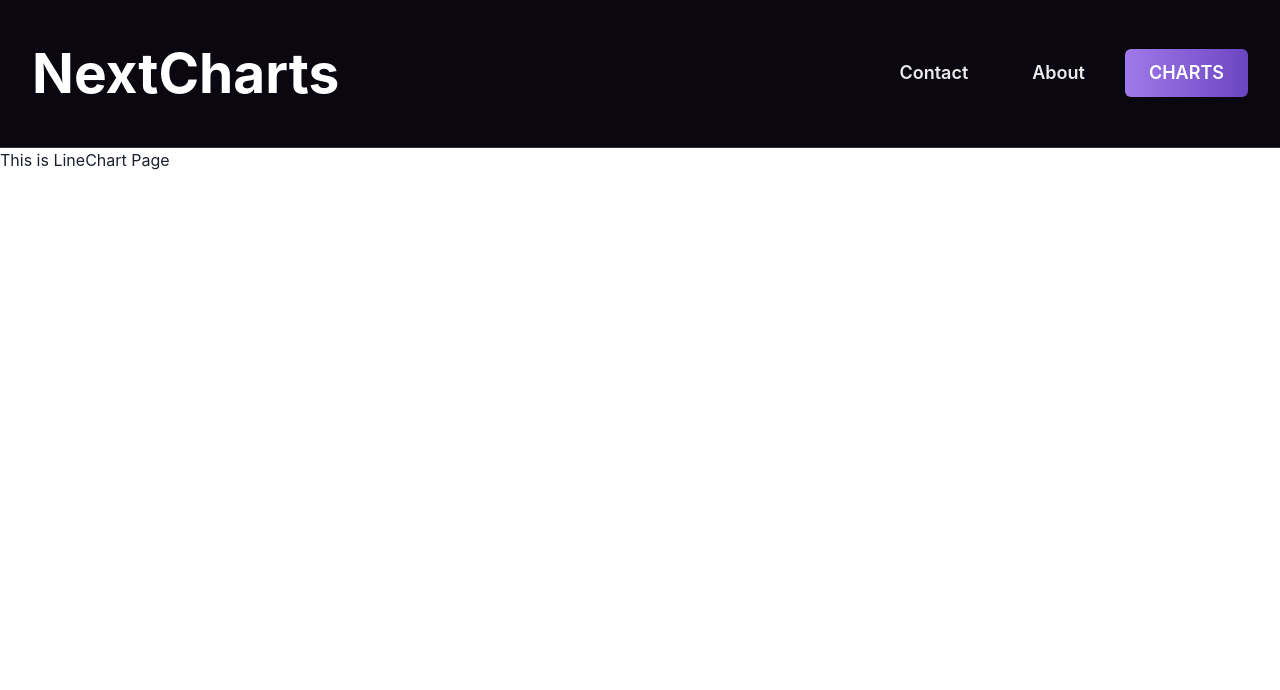
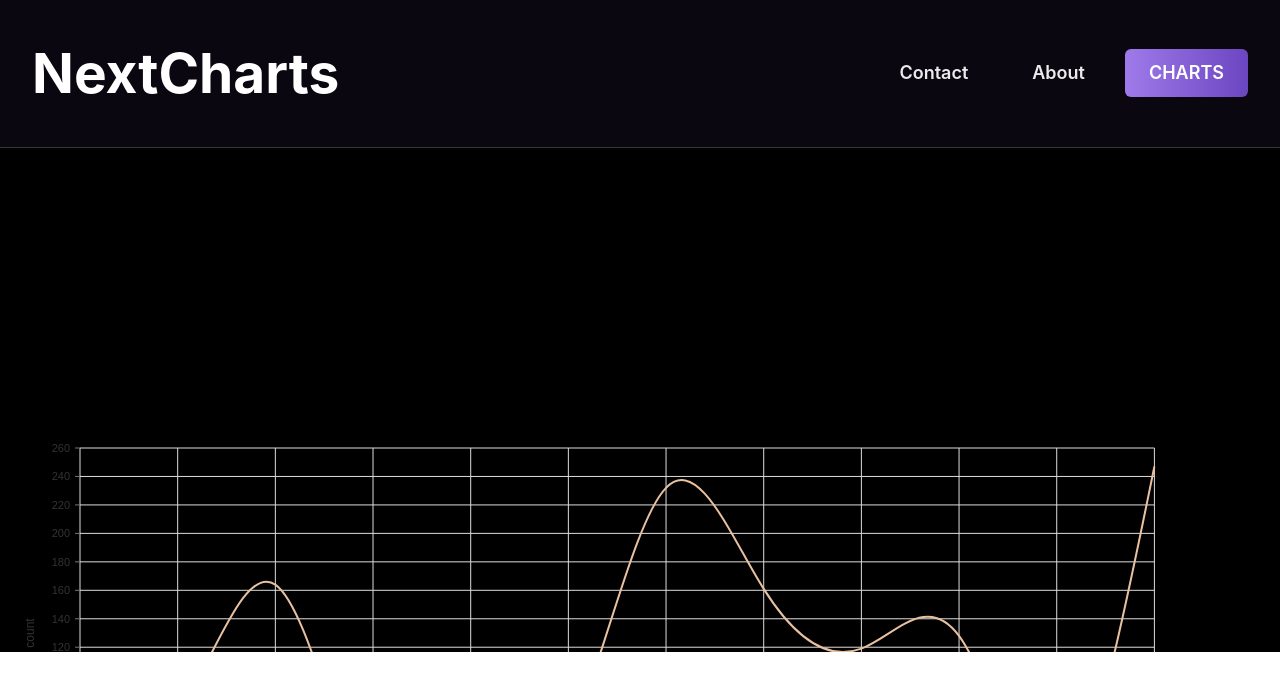
Before and after one commit to Saurabh-Narayankar/NextCharts, a Next.js app: page /charts/linechart in a window 1280 px wide. Shown: the top 690 px of the page. Built offline with nearby package versions, Linux system fonts and the light colour scheme.

Commit message:
added the basic nivo model of line chart

```diff
--- a/components/HomePage/navbar/drawer.js
+++ b/components/HomePage/navbar/drawer.js
@@ -39,7 +39,7 @@ const ChartsDrawer = () => {
         placement="right"
         onClose={onClose}
         finalFocusRef={btnRef}
-        size="md"
+        size='md'
       >
         <DrawerOverlay />
         <DrawerContent bgColor="gray.900">
@@ -53,6 +53,7 @@ const ChartsDrawer = () => {
           </Flex>
           <DrawerBody>
             <Flex flexDirection="column">
+            <Link href="/charts/linechart">
               <Button
                 marginBottom="3"
                 fontSize="2xl"
@@ -63,8 +64,8 @@ const ChartsDrawer = () => {
                 _hover={{ bgColor: "#35285E" }}
                 _active={{ bgColor: "#12092D" }}
               >
-                <Link href="/charts/linechart">Line-Chart</Link>
-              </Button>
+                Line-Chart
+              </Button></Link>
               <Button
                 marginBottom="3"
                 fontSize="2xl"
--- /dev/null
+++ b/components/charts/linechart.js
@@ -0,0 +1,151 @@
+import { Flex, Text, Box, Button, HStack } from "@chakra-ui/react";
+import { ResponsiveLine } from "@nivo/line";
+
+export const data = [
+  {
+    id: "japan",
+    color: "hsl(184, 70%, 50%)",
+    data: [
+      {
+        x: "plane",
+        y: 76,
+      },
+      {
+        x: "helicopter",
+        y: 74,
+      },
+      {
+        x: "boat",
+        y: 164,
+      },
+      {
+        x: "train",
+        y: 3,
+      },
+      {
+        x: "subway",
+        y: 6,
+      },
+      {
+        x: "bus",
+        y: 55,
+      },
+      {
+        x: "car",
+        y: 232,
+      },
+      {
+        x: "moto",
+        y: 161,
+      },
+      {
+        x: "bicycle",
+        y: 119,
+      },
+      {
+        x: "horse",
+        y: 128,
+      },
+      {
+        x: "skateboard",
+        y: 12,
+      },
+      {
+        x: "others",
+        y: 247,
+      },
+    ],
+  },
+
+];
+
+const LineChartComp = ({ data }) => {
+  return (
+    <>
+      <Flex
+        height="63vh"
+        padding="10px"
+        width="100vw"
+        overflowX="auto"
+        bgColor='black'
+      >
+        <Flex
+          height="60vh"
+          width={{ base: 1450, lg: "98vw" }}
+          alignItems ='center'
+          bgColor='blackAlpha.900'
+        >
+          <ResponsiveLine
+            data={data}
+            theme={{ textColor: "#ffffff" }}
+            margin={{ top: 50, right: 110, bottom: 60, left: 70 }}
+            xScale={{ type: "point" }}
+            yScale={{
+              type: "linear",
+              min: "auto",
+              max: "auto",
+              stacked: true,
+              reverse: false,
+            }}
+            yFormat=" >-.2f"
+            curve="natural"
+            axisTop={null}
+            axisRight={null}
+            axisBottom={{
+              orient: "bottom",
+              tickSize: 5,
+              tickPadding: 5,
+              tickRotation: 0,
+              legend: "transportation",
+              legendOffset: 50,
+              legendPosition: "middle",
+            }}
+            axisLeft={{
+              orient: "left",
+              tickSize: 5,
+              tickPadding: 5,
+              tickRotation: 0,
+              legend: "count",
+              legendOffset: -50,
+              legendPosition: "middle",
+            }}
+            pointSize={10}
+            pointColor={{ theme: "background" }}
+            pointBorderWidth={2}
+            pointBorderColor={{ from: "serieColor" }}
+            pointLabelYOffset={-12}
+            useMesh={true}
+            legends={[
+              {
+                anchor: "bottom-right",
+                direction: "column",
+                justify: false,
+                translateX: 100,
+                translateY: 0,
+                itemsSpacing: 0,
+                itemDirection: "left-to-right",
+                itemWidth: 80,
+                itemHeight: 20,
+                itemOpacity: 0.75,
+                symbolSize: 12,
+                symbolShape: "circle",
+                symbolBorderColor: "rgba(0, 0, 0, .5)",
+                effects: [
+                  {
+                    on: "hover",
+                    style: {
+                      itemBackground: "rgba(0, 0, 0, .03)",
+                      itemOpacity: 1,
+                    },
+                  },
+                ],
+              },
+            ]}
+          />
+        </Flex>
+      </Flex>
+    </>
+  );
+};
+
+export default LineChartComp;
--- a/package.json
+++ b/package.json
@@ -13,6 +13,8 @@
     "@chakra-ui/react": "^2.3.2",
     "@emotion/react": "^11.10.4",
     "@emotion/styled": "^11.10.4",
+    "@nivo/core": "^0.80.0",
+    "@nivo/line": "^0.80.0",
     "framer-motion": "^7.3.5",
     "next": "12.3.0",
     "react": "18.2.0",
--- a/pages/charts/linechart.js
+++ b/pages/charts/linechart.js
@@ -1,8 +1,11 @@
 import { Text } from "@chakra-ui/react";
+import LineChartComp from "../../components/charts/linechart";
+import { data } from "../../components/charts/linechart";
 
 const LineChart = () => {
+
     return(
-        <Text>This is LineChart Page</Text>
+        <LineChartComp data={data}/>
     )
 }
 
```
Also changed, not shown: 1 other file (tests, documents, lock files or other folders).
